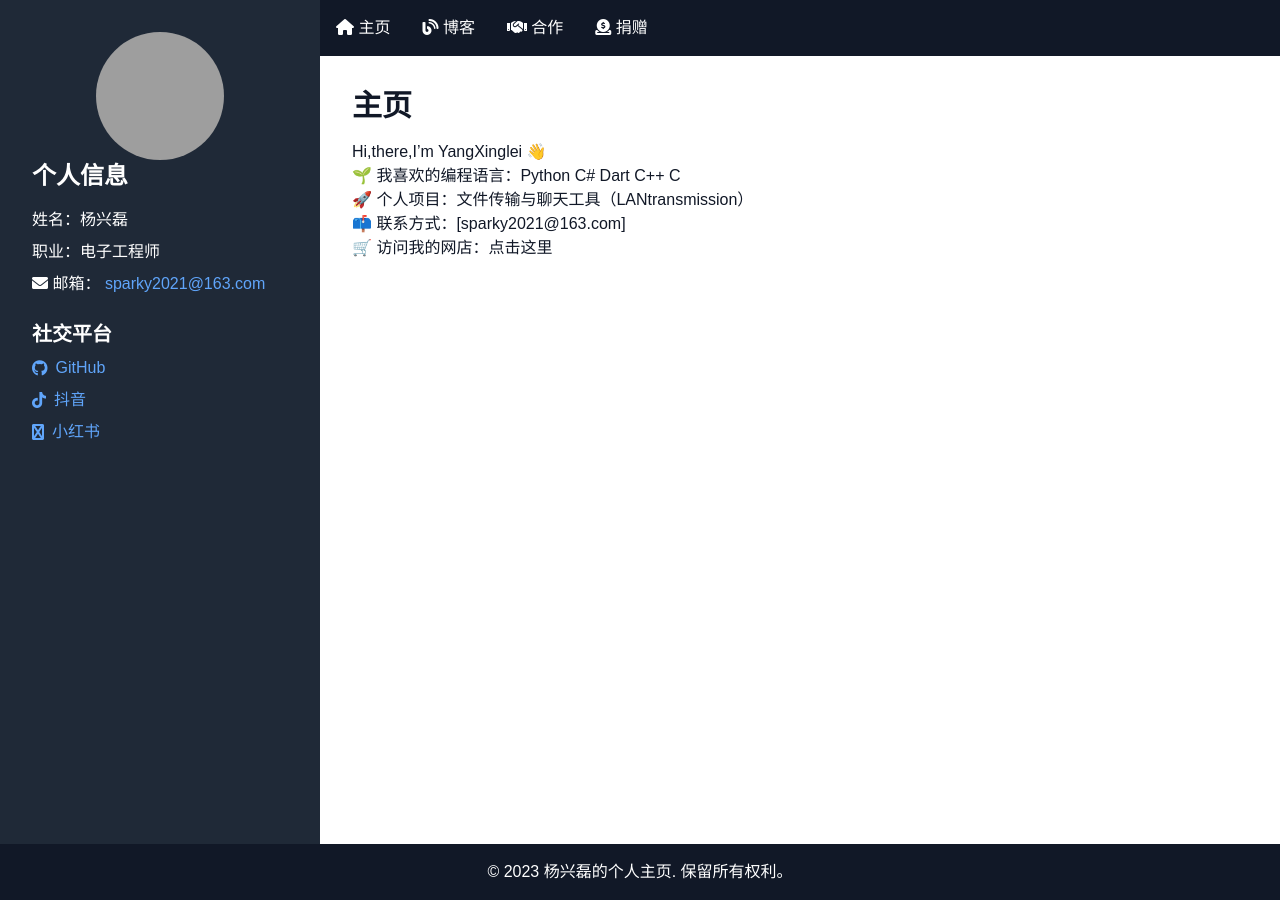
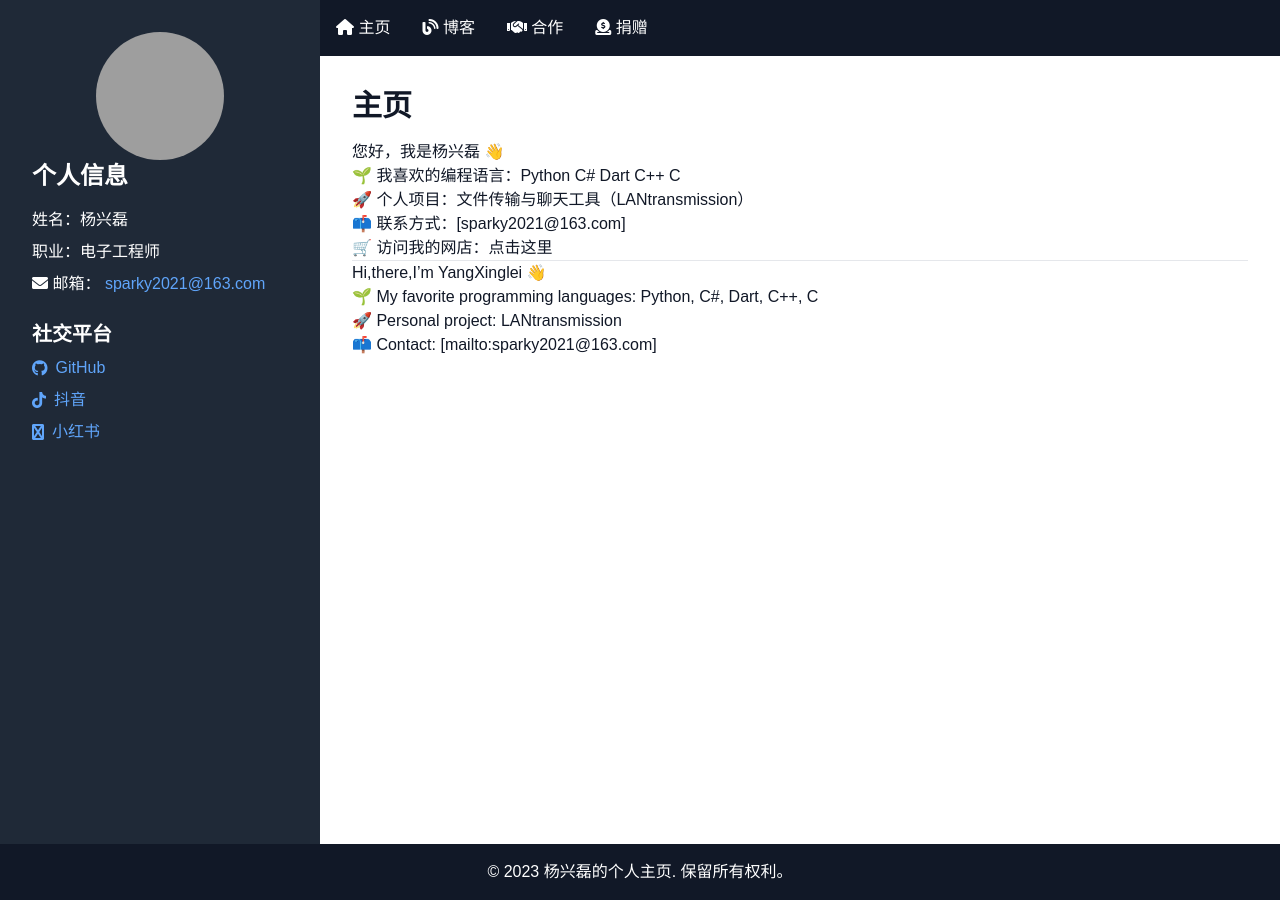
Before and after one commit to yangxinglei/yangxinglei.github.io, a Jekyll site: the page built from index.md, in a window 1280 px wide. Built offline with Jekyll 4.4.1, drawn with Linux system fonts in a browser that asks for light colours; grey boxes are pictures that could not be loaded.

Commit message:
Update index.md

```diff
--- a/index.md
+++ b/index.md
@@ -2,12 +2,17 @@
 layout: home
 title: 主页
 ---
-
-# Hi,there,I'm YangXinglei 👋
+# 您好，我是杨兴磊 👋
 
 
 - 🌱 我喜欢的编程语言：Python C# Dart C++ C
 - 🚀 个人项目：[文件传输与聊天工具](https://github.com/你的仓库)（LANtransmission）
 - 📫 联系方式：[sparky2021@163.com]
 - 🛒 访问我的网店：[点击这里](https://shop437387901.taobao.com/?spm=a21n57.shop_search.0.0.8e38523c7R0Ade)
+
+-
 ---
+# Hi,there,I'm YangXinglei 👋
+- 🌱 My favorite programming languages: Python, C#, Dart, C++, C
+- 🚀 Personal project: [LANtransmission](https://github.com/你的仓库)
+- 📫 Contact: [mailto:sparky2021@163.com]
```
